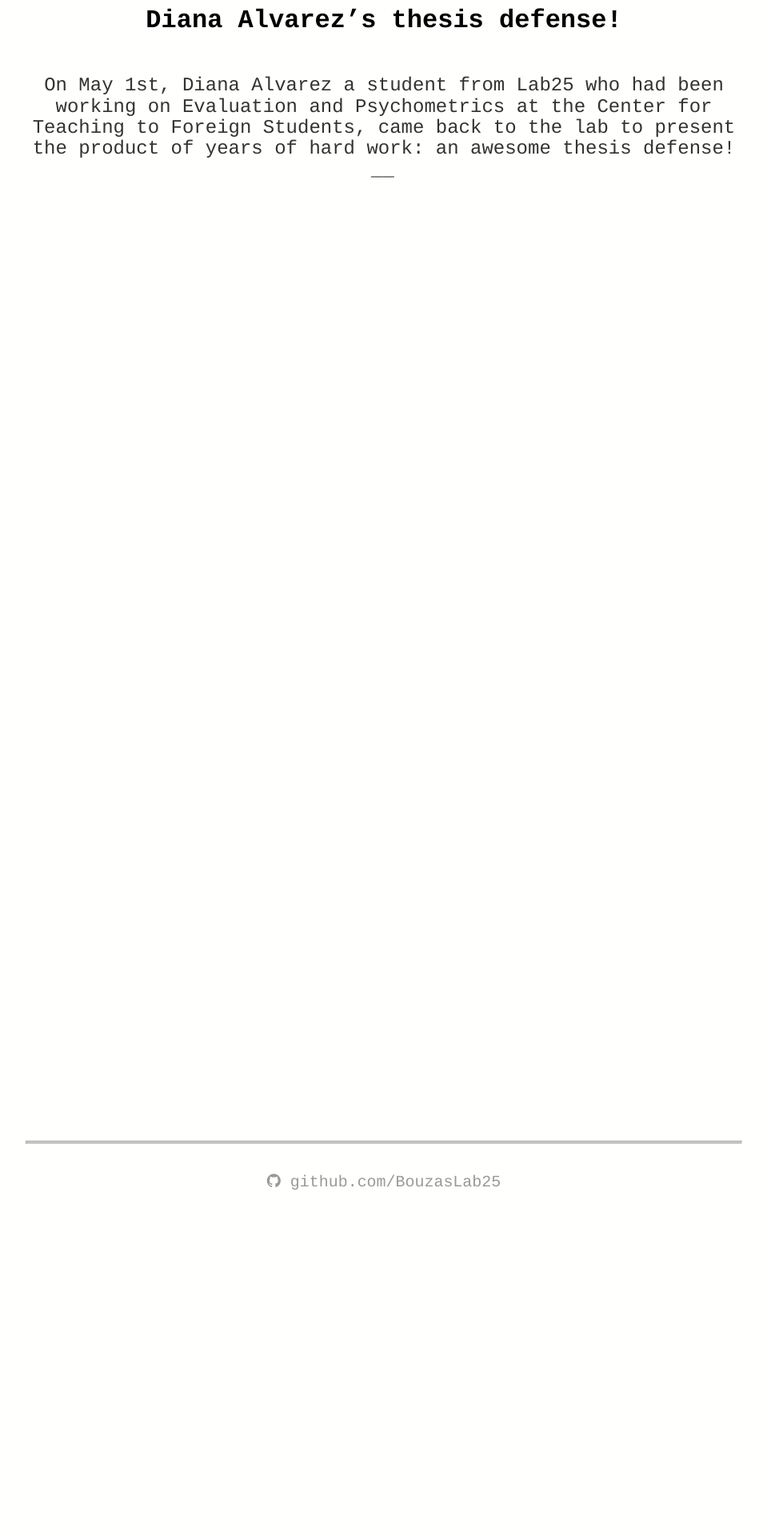
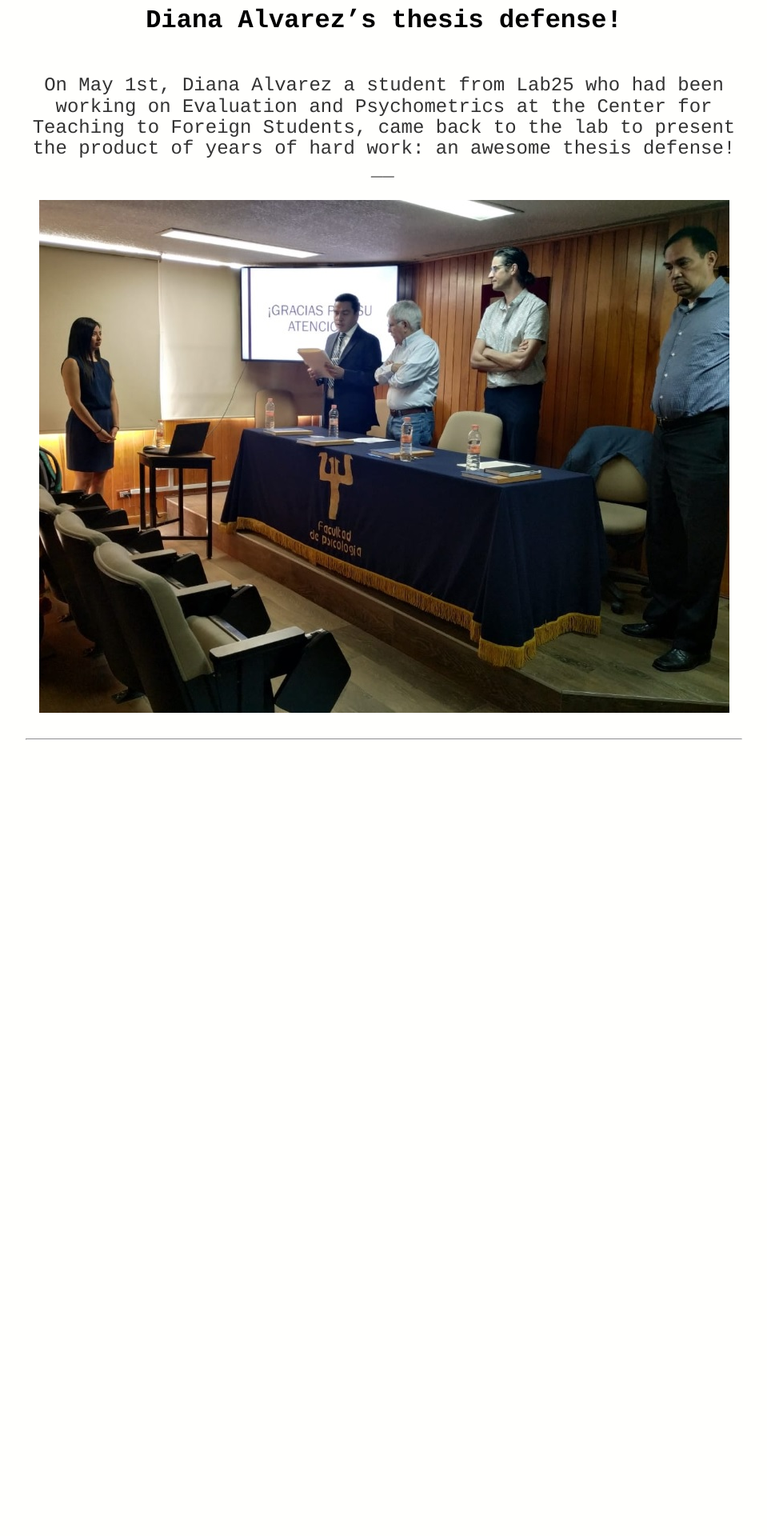
Before and after one commit to BouzasLab25/bouzaslab25.github.io, a Jekyll site: the page built from _posts/2019-05-01-posts-from-lab-25.md, in a window 1280 px wide. Shown: the part 339-2259 px from the top of the page at 80% size, without its empty margins (160-1119 px from the left). Built offline with Jekyll 4.4.1, drawn with Linux system fonts in a browser that asks for light colours; before the commit the page ends 1908 px from its top, so only the background shows below that.

Commit message:
Update 2019-05-01-posts-from-lab-25.md

```diff
--- a/_posts/2019-05-01-posts-from-lab-25.md
+++ b/_posts/2019-05-01-posts-from-lab-25.md
@@ -8,3 +8,7 @@ date: 2019-05-01
 
 On May 1st, Diana Alvarez a student from Lab25 who had been working on Evaluation and Psychometrics at the Center for Teaching to Foreign Students, came back to the lab to present the product of years of hard work: an awesome thesis defense!
 ____
+
+![Alt text](/LabPictures/Examen_Diana.jpg)
+
+____
```
